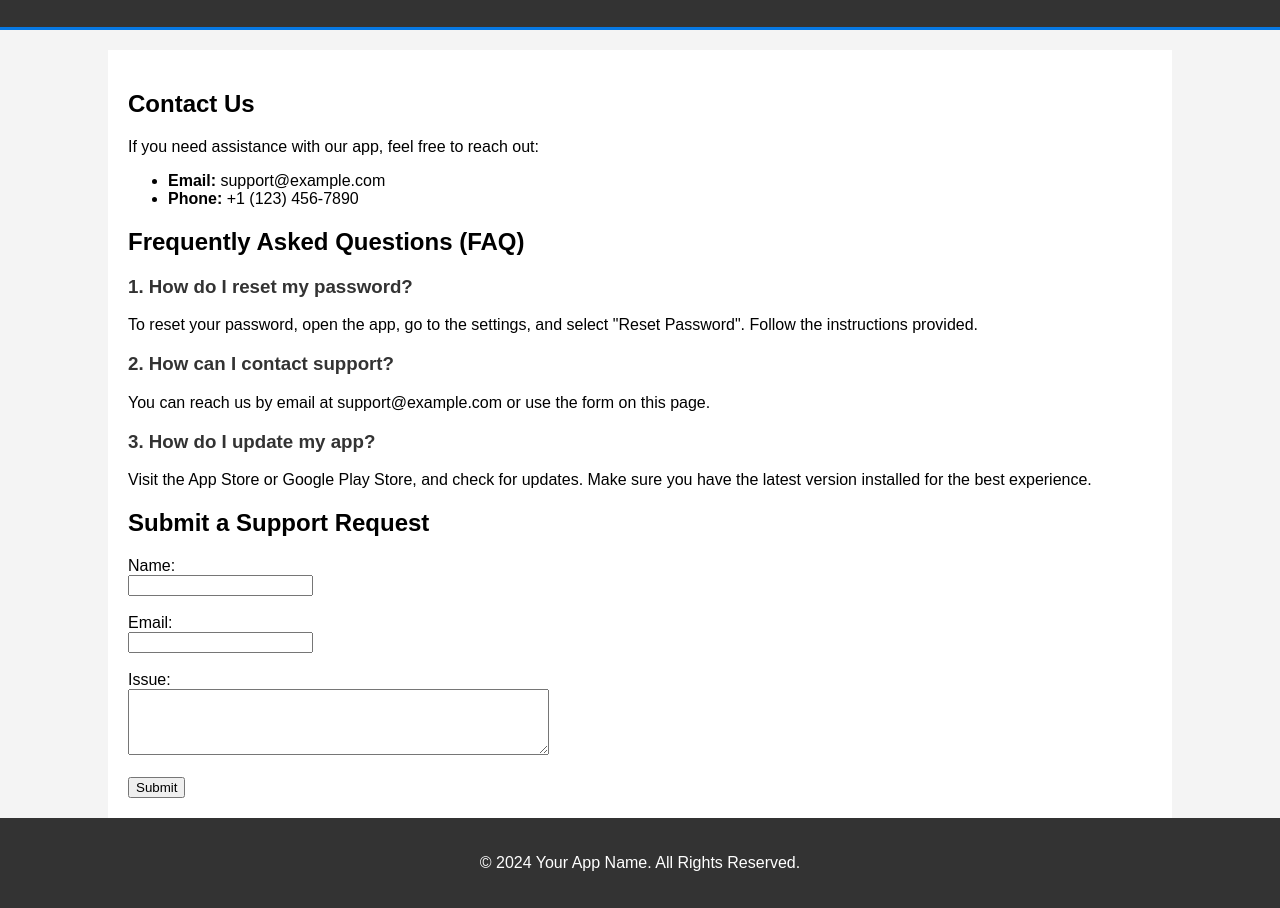
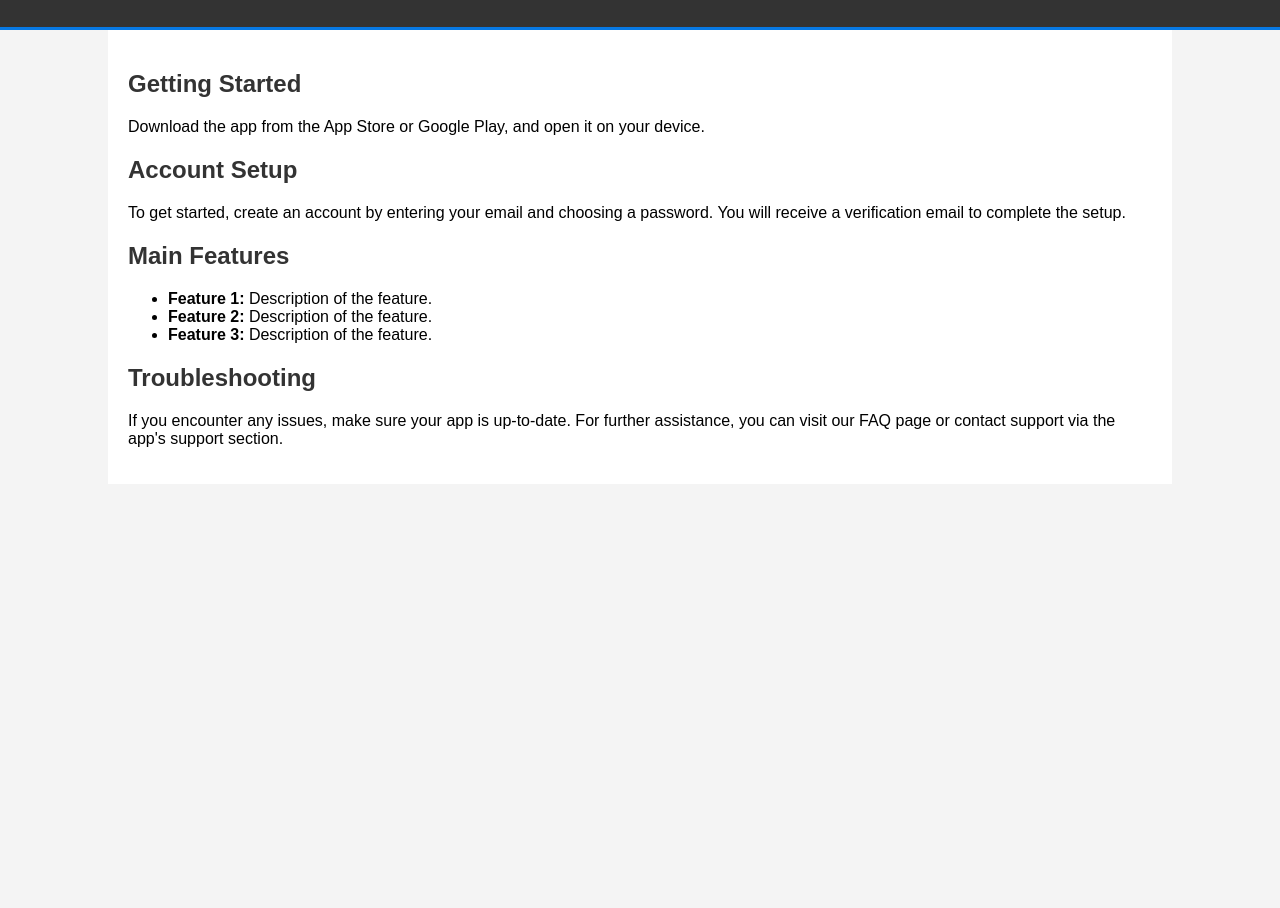
Before and after one commit to mykocer/Fiptv-Support, a plain HTML site: page index.html in a window 1280 px wide. Shown: the part 53-961 px from the top of the page. After the commit the page ends 800 px from the top, so only its background shows below. Drawn offline with Linux system fonts and the light colour scheme.

Commit message:
Update index.html

```diff
--- a/index.html
+++ b/index.html
@@ -3,7 +3,7 @@
 <head>
   <meta charset="UTF-8">
   <meta name="viewport" content="width=device-width, initial-scale=1.0">
-  <title>Support Page</title>
+  <title>App Usage Guide</title>
   <style>
     body {
       font-family: Arial, sans-serif;
@@ -14,7 +14,8 @@
     .container {
       width: 80%;
       margin: auto;
-      overflow: hidden;
+      padding: 20px;
+      background: #fff;
     }
     header {
       background: #333;
@@ -22,74 +23,49 @@
       padding-top: 10px;
       min-height: 70px;
       border-bottom: #0779e4 3px solid;
+      text-align: center;
     }
     header h1 {
-      text-align: center;
       text-transform: uppercase;
       margin: 0;
       font-size: 24px;
     }
-    .main {
-      padding: 20px;
-      background: #fff;
+    section {
       margin-top: 20px;
     }
-    .faq {
-      margin-top: 20px;
-    }
-    .faq h3 {
+    section h2 {
       color: #333;
-    }
-    footer {
-      padding: 20px;
-      background: #333;
-      color: #fff;
-      text-align: center;
     }
   </style>
 </head>
 <body>
   <header>
-    <h1>App Support</h1>
+    <h1>App Usage Guide</h1>
   </header>
-  <div class="container main">
+  <div class="container">
     <section>
-      <h2>Contact Us</h2>
-      <p>If you need assistance with our app, feel free to reach out:</p>
+      <h2>Getting Started</h2>
+      <p>Download the app from the App Store or Google Play, and open it on your device.</p>
+    </section>
+
+    <section>
+      <h2>Account Setup</h2>
+      <p>To get started, create an account by entering your email and choosing a password. You will receive a verification email to complete the setup.</p>
+    </section>
+
+    <section>
+      <h2>Main Features</h2>
       <ul>
-        <li><strong>Email:</strong> support@example.com</li>
-        <li><strong>Phone:</strong> +1 (123) 456-7890</li>
+        <li><strong>Feature 1:</strong> Description of the feature.</li>
+        <li><strong>Feature 2:</strong> Description of the feature.</li>
+        <li><strong>Feature 3:</strong> Description of the feature.</li>
       </ul>
     </section>
 
-    <section class="faq">
-      <h2>Frequently Asked Questions (FAQ)</h2>
-      <h3>1. How do I reset my password?</h3>
-      <p>To reset your password, open the app, go to the settings, and select "Reset Password". Follow the instructions provided.</p>
-
-      <h3>2. How can I contact support?</h3>
-      <p>You can reach us by email at support@example.com or use the form on this page.</p>
-
-      <h3>3. How do I update my app?</h3>
-      <p>Visit the App Store or Google Play Store, and check for updates. Make sure you have the latest version installed for the best experience.</p>
-    </section>
-
     <section>
-      <h2>Submit a Support Request</h2>
-      <form>
-        <label for="name">Name:</label><br>
-        <input type="text" id="name" name="name"><br><br>
-        <label for="email">Email:</label><br>
-        <input type="email" id="email" name="email"><br><br>
-        <label for="issue">Issue:</label><br>
-        <textarea id="issue" name="issue" rows="4" cols="50"></textarea><br><br>
-        <input type="submit" value="Submit">
-      </form>
+      <h2>Troubleshooting</h2>
+      <p>If you encounter any issues, make sure your app is up-to-date. For further assistance, you can visit our FAQ page or contact support via the app's support section.</p>
     </section>
   </div>
-
-  <footer>
-    <p>© 2024 Your App Name. All Rights Reserved.</p>
-  </footer>
 </body>
 </html>
```
